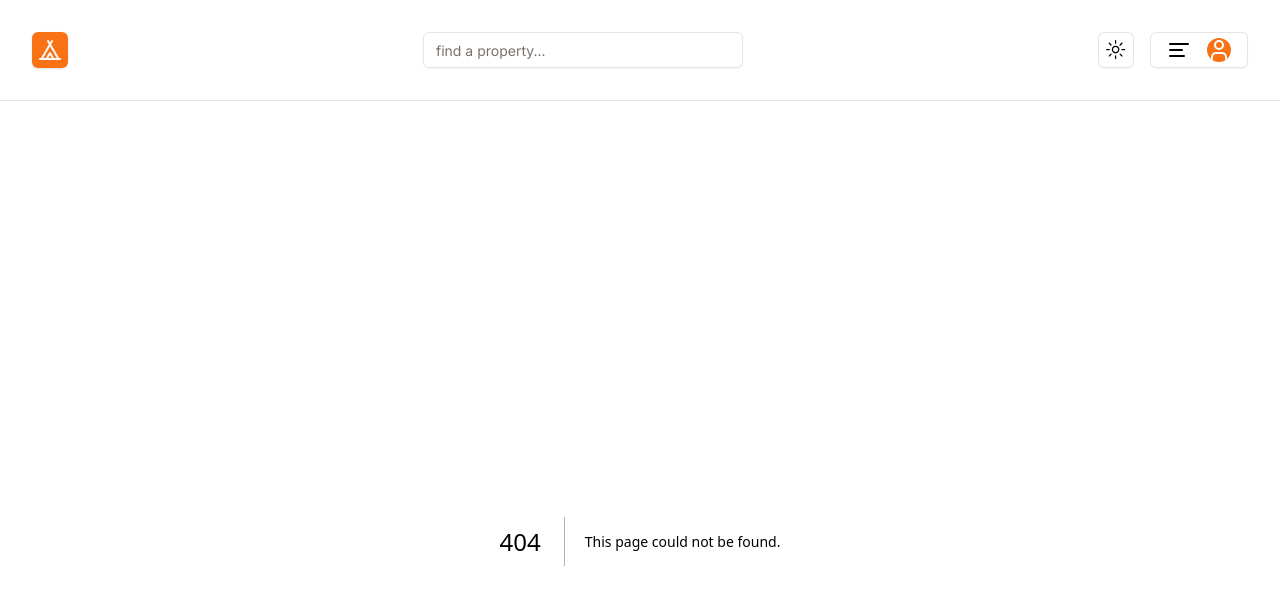
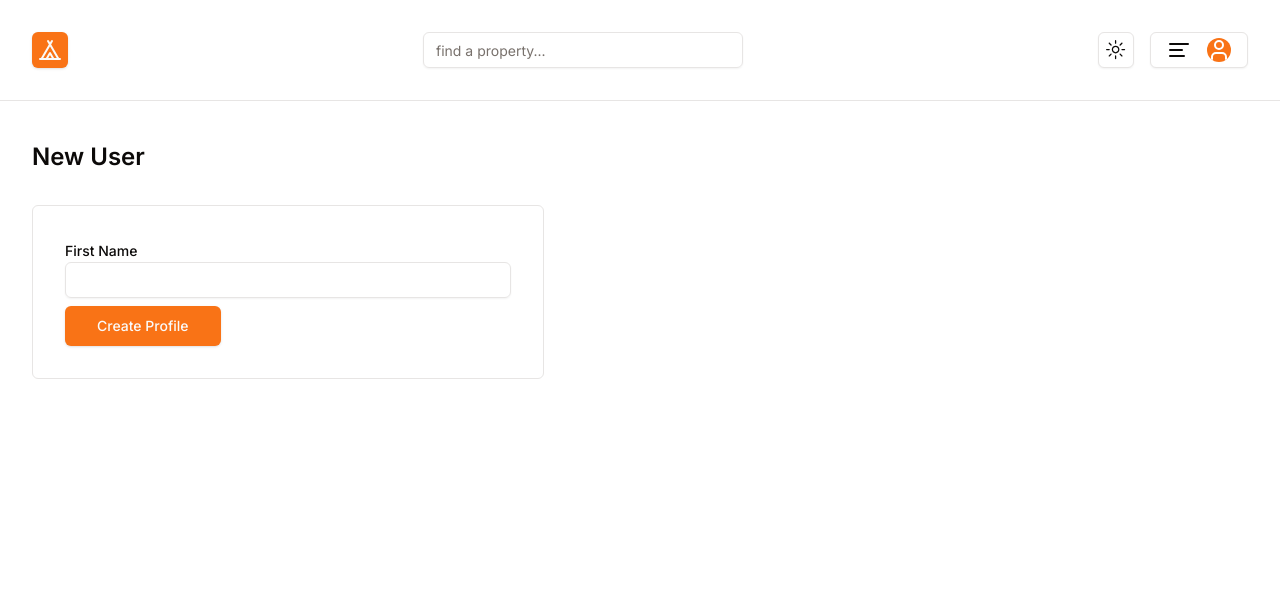
Before and after one commit to dulanjanabandara/home-away, a Next.js app: page /profile/create in a window 1280 px wide. Before the commit this address had no page. Shown: the top 604 px of the page. Built offline with nearby package versions, Linux system fonts and the light colour scheme.

Commit message:
feat: profile page created

```diff
--- /dev/null
+++ b/app/profile/create/page.tsx
@@ -0,0 +1,30 @@
+import React from "react";
+import { Label } from "@/components/ui/label";
+import { Input } from "@/components/ui/input";
+import { Button } from "@/components/ui/button";
+
+const createProfileAction = async (formData: FormData) => {
+  "use server";
+  const firstName = formData.get("firstName") as string;
+  console.log(firstName);
+};
+
+function CreateProfile() {
+  return (
+    <section>
+      <h1 className="text-2xl font-semibold mb-8 capitalize">new user</h1>
+      <div className="border p-8 rounded-md max-w-lg">
+        <form action={createProfileAction}>
+          <div className="mb-2">
+            <Label htmlFor="firstName">First Name</Label>
+            <Input id="firstName" name="firstName" type="text" />
+          </div>
+          <Button type="submit" size="lg">
+            Create Profile
+          </Button>
+        </form>
+      </div>
+    </section>
+  );
+}
+export default CreateProfile;
```
